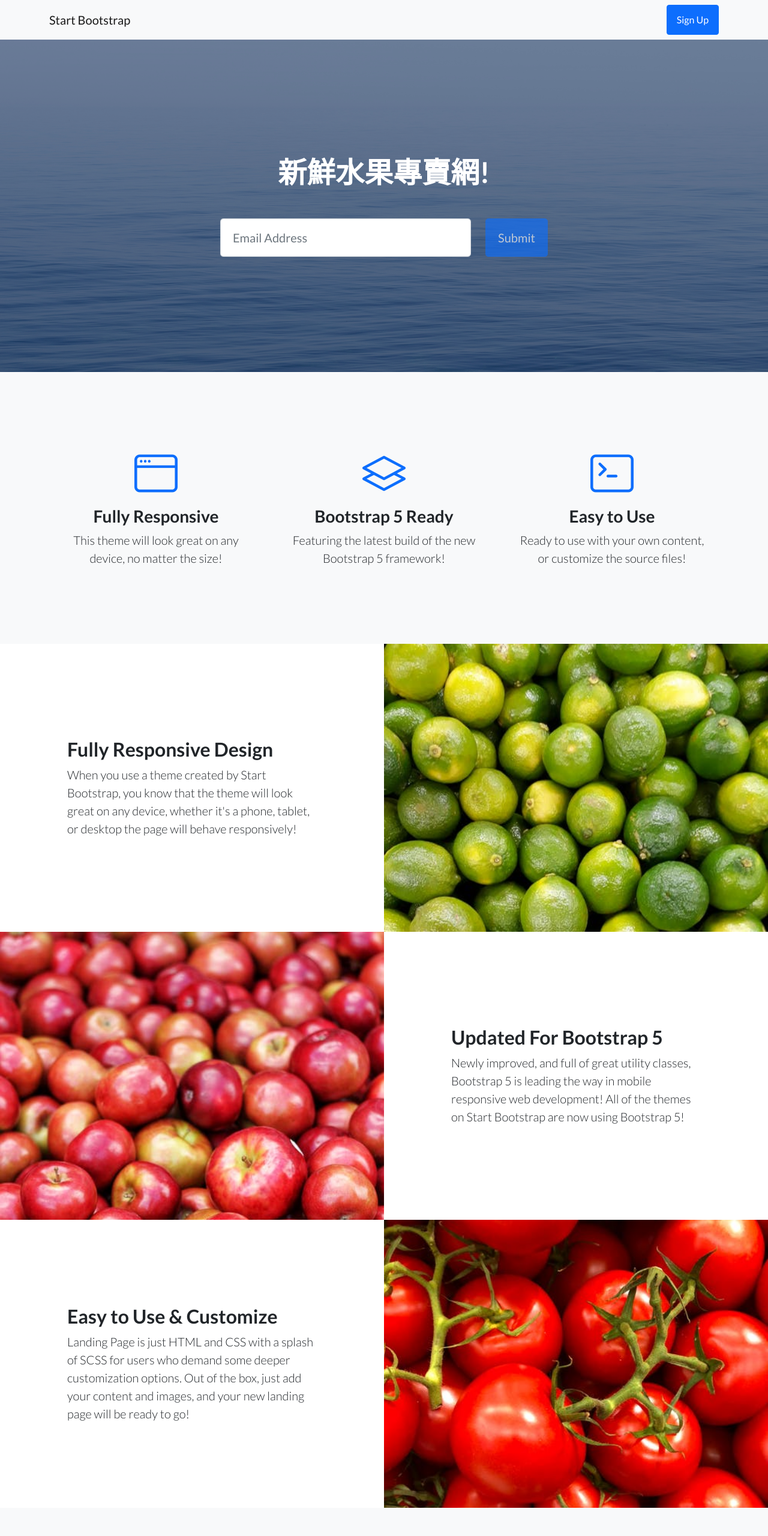
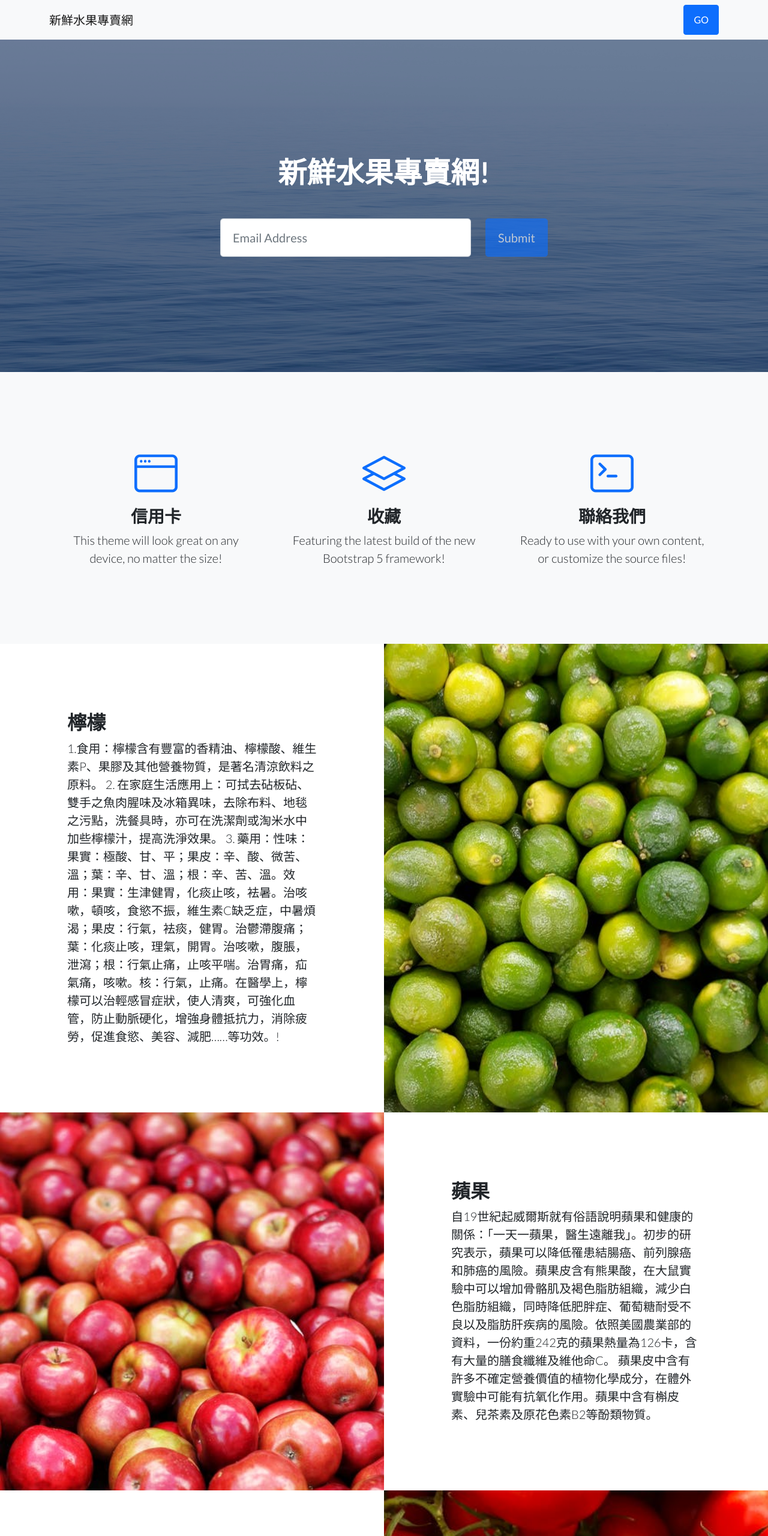
Before and after one commit to amy97270/1208project, a plain HTML site: page index.html in a window 1280 px wide. Shown: the top 2560 px of the page at 60% size. Drawn offline with nearby package versions, Linux system fonts and the light colour scheme.

Commit message:
文字介紹

```diff
--- a/index.html
+++ b/index.html
@@ -28,8 +28,8 @@
         <!-- Navigation-->
         <nav class="navbar navbar-light bg-light static-top">
             <div class="container">
-                <a class="navbar-brand" href="#!">Start Bootstrap</a>
-                <a class="btn btn-primary" href="#signup">Sign Up</a>
+                <a class="navbar-brand" href="#!">新鮮水果專賣網</a>
+                <a class="btn btn-primary" href="#signup">GO</a>
             </div>
         </nav>
         <!-- Masthead-->
@@ -87,21 +87,21 @@
                     <div class="col-lg-4">
                         <div class="features-icons-item mx-auto mb-5 mb-lg-0 mb-lg-3">
                             <div class="features-icons-icon d-flex"><i class="bi-window m-auto text-primary"></i></div>
-                            <h3>Fully Responsive</h3>
+                            <h3>信用卡</h3>
                             <p class="lead mb-0">This theme will look great on any device, no matter the size!</p>
                         </div>
                     </div>
                     <div class="col-lg-4">
                         <div class="features-icons-item mx-auto mb-5 mb-lg-0 mb-lg-3">
                             <div class="features-icons-icon d-flex"><i class="bi-layers m-auto text-primary"></i></div>
-                            <h3>Bootstrap 5 Ready</h3>
+                            <h3>收藏</h3>
                             <p class="lead mb-0">Featuring the latest build of the new Bootstrap 5 framework!</p>
                         </div>
                     </div>
                     <div class="col-lg-4">
                         <div class="features-icons-item mx-auto mb-0 mb-lg-3">
                             <div class="features-icons-icon d-flex"><i class="bi-terminal m-auto text-primary"></i></div>
-                            <h3>Easy to Use</h3>
+                            <h3>聯絡我們</h3>
                             <p class="lead mb-0">Ready to use with your own content, or customize the source files!</p>
                         </div>
                     </div>
@@ -114,22 +114,26 @@
                 <div class="row g-0">
                     <div class="col-lg-6 order-lg-2 text-white showcase-img" style="background-image: url('assets/img/016.jpeg')"></div>
                     <div class="col-lg-6 order-lg-1 my-auto showcase-text">
-                        <h2>Fully Responsive Design</h2>
-                        <p class="lead mb-0">When you use a theme created by Start Bootstrap, you know that the theme will look great on any device, whether it's a phone, tablet, or desktop the page will behave responsively!</p>
+                        <h2>檸檬</h2>
+                        <p class="lead mb-0">1.食用：檸檬含有豐富的香精油、檸檬酸、維生素P、果膠及其他營養物質，是著名清涼飲料之原料。
+                            2. 在家庭生活應用上：可拭去砧板砧、雙手之魚肉腥味及冰箱異味，去除布料、地毯之污點，洗餐具時，亦可在洗潔劑或淘米水中加些檸檬汁，提高洗淨效果。
+                            3. 藥用：性味：果實：極酸、甘、平；果皮：辛、酸、微苦、溫；葉：辛、甘、溫；根：辛、苦、溫。效用：果實：生津健胃，化痰止咳，袪暑。治咳嗽，頓咳，食慾不振，維生素C缺乏症，中暑煩渴；果皮：行氣，袪痰，健胃。治鬱滯腹痛；葉：化痰止咳，理氣，開胃。治咳嗽，腹脹，泄瀉；根：行氣止痛，止咳平喘。治胃痛，疝氣痛，咳嗽。核：行氣，止痛。在醫學上，檸檬可以治輕感冒症狀，使人清爽，可強化血管，防止動脈硬化，增強身體抵抗力，消除疲勞，促進食慾、美容、減肥……等功效。!</p>
                     </div>
                 </div>
                 <div class="row g-0">
                     <div class="col-lg-6 text-white showcase-img" style="background-image: url('assets/img/017.jpeg')"></div>
                     <div class="col-lg-6 my-auto showcase-text">
-                        <h2>Updated For Bootstrap 5</h2>
-                        <p class="lead mb-0">Newly improved, and full of great utility classes, Bootstrap 5 is leading the way in mobile responsive web development! All of the themes on Start Bootstrap are now using Bootstrap 5!</p>
+                        <h2>蘋果</h2>
+                        <p class="lead mb-0">自19世紀起威爾斯就有俗語說明蘋果和健康的關係：「一天一蘋果，醫生遠離我」。初步的研究表示，蘋果可以降低罹患結腸癌、前列腺癌和肺癌的風險。蘋果皮含有熊果酸，在大鼠實驗中可以增加骨骼肌及褐色脂肪組織，減少白色脂肪組織，同時降低肥胖症、葡萄糖耐受不良以及脂肪肝疾病的風險。依照美國農業部的資料，一份約重242克的蘋果熱量為126卡，含有大量的膳食纖維及維他命C。
+
+                            蘋果皮中含有許多不確定營養價值的植物化學成分，在體外實驗中可能有抗氧化作用。蘋果中含有槲皮素、兒茶素及原花色素B2等酚類物質。</p>
                     </div>
                 </div>
                 <div class="row g-0">
                     <div class="col-lg-6 order-lg-2 text-white showcase-img" style="background-image: url('assets/img/018.jpeg')"></div>
                     <div class="col-lg-6 order-lg-1 my-auto showcase-text">
-                        <h2>Easy to Use & Customize</h2>
-                        <p class="lead mb-0">Landing Page is just HTML and CSS with a splash of SCSS for users who demand some deeper customization options. Out of the box, just add your content and images, and your new landing page will be ready to go!</p>
+                        <h2>番茄</h2>
+                        <p class="lead mb-0">蕃茄內含有益於人體吸收的果糖、葡萄糖，多種礦物質和豐富的維他命，可蔬果兩用，生熟均可食。又維他命P的含量最豐富，含有機酸，帶酸味，台灣民間叫「甘仔密」、「臭柿子」。蕃茄中含有穩定的化學物質，雖經高熱烹調，做蕃茄汁、罐頭都不易破壞蕃茄紅素，價廉物美，取食容易。同時加工的蕃茄汁、醬，或不加鹽的罐頭，經測試，蕃茄紅素增3～4倍，紅透的蕃茄含量最多，是防癌抗癌聖品，生食時所含維他命C較豐。在100公克生蕃茄中，含蛋白質0.8公克、脂肪0.3公克、碳水化合物22公克（蘋果含量的一半），鈣8毫克、磷24毫克、鐵0.4毫克、鉀300毫克、胡蘿蔔素0.37毫克、維他命A 8毫克、維他命B1  0.94毫克、維他命B2  0.03毫克、維他命B6  0.6毫克，屬低熱量食物；含有硼、錳、銅微量元素，是人體需要的礦物質；食用纖維0.4，促進腸蠕動。；另含硒有多重防癌、抗癌效應。</p>
                     </div>
                 </div>
             </div>
@@ -137,27 +141,27 @@
         <!-- Testimonials-->
         <section class="testimonials text-center bg-light">
             <div class="container">
-                <h2 class="mb-5">What people are saying...</h2>
+                <h2 class="mb-5">專業的農夫職人們</h2>
                 <div class="row">
                     <div class="col-lg-4">
                         <div class="testimonial-item mx-auto mb-5 mb-lg-0">
                             <img class="img-fluid rounded-circle mb-3" src="assets/img/01.jpeg" alt="..." />
-                            <h5>Margaret E.</h5>
-                            <p class="font-weight-light mb-0">"This is fantastic! Thanks so much guys!"</p>
+                            <h5>艾莉絲</h5>
+                            <p class="font-weight-light mb-0">"健康無農藥水果在我家!"</p>
                         </div>
                     </div>
                     <div class="col-lg-4">
                         <div class="testimonial-item mx-auto mb-5 mb-lg-0">
                             <img class="img-fluid rounded-circle mb-3" src="assets/img/02.jpeg" alt="..." />
-                            <h5>Fred S.</h5>
-                            <p class="font-weight-light mb-0">"Bootstrap is amazing. I've been using it to create lots of super nice landing pages."</p>
+                            <h5>史瑞克</h5>
+                            <p class="font-weight-light mb-0">"新鮮現採，健康有保障!"</p>
                         </div>
                     </div>
                     <div class="col-lg-4">
                         <div class="testimonial-item mx-auto mb-5 mb-lg-0">
                             <img class="img-fluid rounded-circle mb-3" src="assets/img/03.jpg" alt="..." />
-                            <h5>Sarah W.</h5>
-                            <p class="font-weight-light mb-0">"Thanks so much for making these free resources available to us!"</p>
+                            <h5>愛紗</h5>
+                            <p class="font-weight-light mb-0">"堅持自己栽種，歡迎來參觀選購!"</p>
                         </div>
                     </div>
                 </div>
@@ -168,7 +172,7 @@
             <div class="container position-relative">
                 <div class="row justify-content-center">
                     <div class="col-xl-6">
-                        <h2 class="mb-4">Ready to get started? Sign up now!</h2>
+                        <h2 class="mb-4">我要找其他水果!</h2>
                         <!-- Signup form-->
                         <!-- * * * * * * * * * * * * * * *-->
                         <!-- * * SB Forms Contact Form * *-->
```
